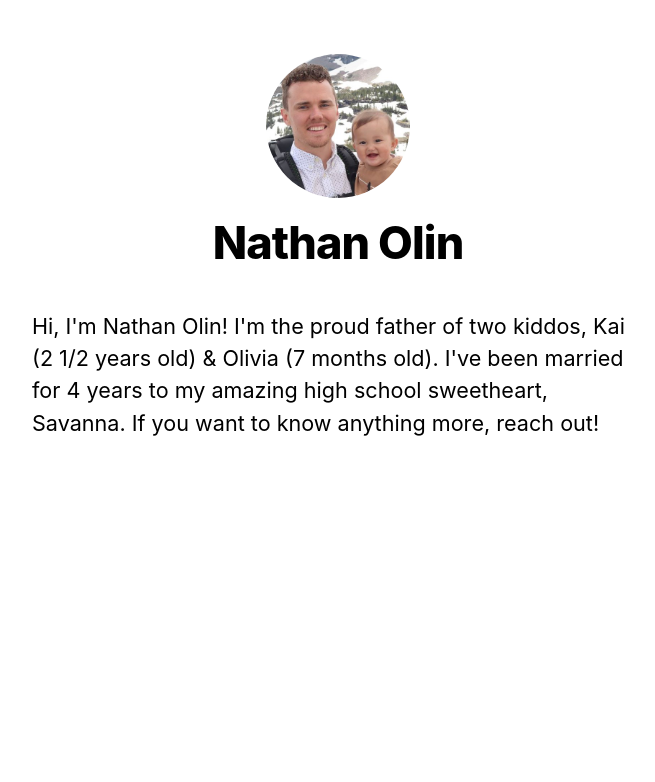
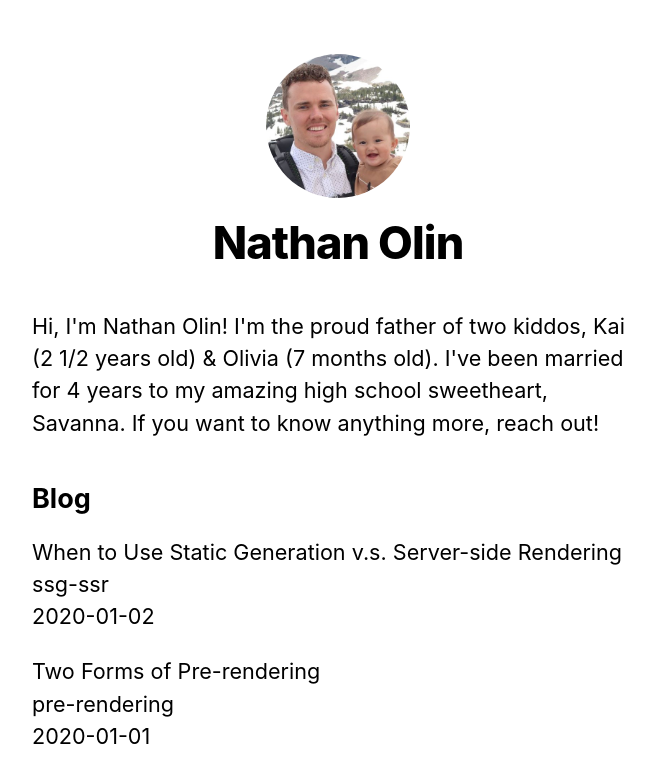
Before and after one commit to nateolin/Nathan-Olin-Portfolio, a Next.js app: page / in a window 1280 px wide. Shown: the top 782 px of the page, without its empty margins (302-957 px from the left). Built offline with nearby package versions, Linux system fonts and the light colour scheme.

Commit message:
feat: display blog posts into home page

```diff
--- /dev/null
+++ b/lib/posts.js
@@ -0,0 +1,37 @@
+import fs from "fs";
+import path from "path";
+import matter from "gray-matter";
+
+const postsDirectory = path.join(process.cwd(), "posts");
+
+export function getSortedPostsData() {
+  // Get file  names under /posts
+  const fileNames = fs.readdirSync(postsDirectory);
+  const allPostsData = fileNames.map((fileName) => {
+    // Remove ".md" from file name to get id
+    const id = fileName.replace(/\.md$/, "");
+
+    // Read markdown file as string
+    const fullPath = path.join(postsDirectory, fileName);
+    const fileContents = fs.readFileSync(fullPath, "utf8");
+
+    // Use gray-matter to parse the post metadata section
+    const matterResult = matter(fileContents);
+
+    // Combine the data with the id
+    return {
+      id,
+      ...matterResult.data,
+    };
+  });
+  // Sort posts by date
+  return allPostsData.sort(({ date: a }, { date: b }) => {
+    if (a < b) {
+      return 1;
+    } else if (a > b) {
+      return -1;
+    } else {
+      return 0;
+    }
+  });
+}
--- a/pages/index.js
+++ b/pages/index.js
@@ -1,8 +1,18 @@
 import Head from "next/head";
 import Layout, { siteTitle } from "../components/layout";
 import utilStyles from "../styles/utils.module.css";
+import { getSortedPostsData } from "../lib/posts";
 
-export default function Home() {
+export async function getStaticProps() {
+  const allPostsData = getSortedPostsData();
+  return {
+    props: {
+      allPostsData,
+    },
+  };
+}
+
+export default function Home({ allPostsData }) {
   return (
     <Layout home>
       <Head>
@@ -16,6 +26,20 @@
           anything more, reach out!
         </p>
       </section>
+      <section className={`${utilStyles.headingMd} ${utilStyles.padding1px}`}>
+        <h2 className={utilStyles.headingLg}>Blog</h2>
+        <ul className={utilStyles.list}>
+          {allPostsData.map(({ id, date, title }) => (
+            <li className={utilStyles.listItem} key={id}>
+              {title}
+              <br />
+              {id}
+              <br />
+              {date}
+            </li>
+          ))}
+        </ul>
+      </section>
     </Layout>
   );
 }
```
